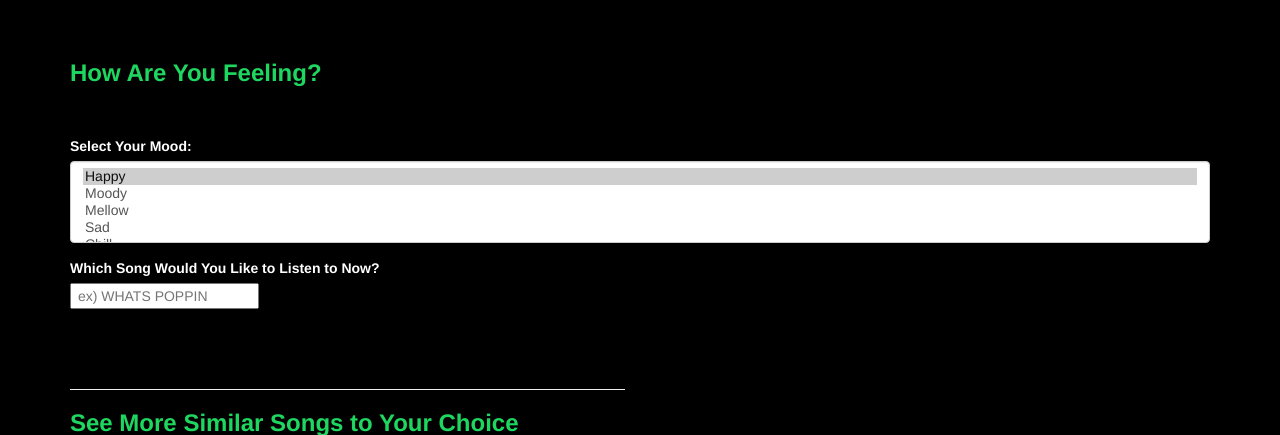
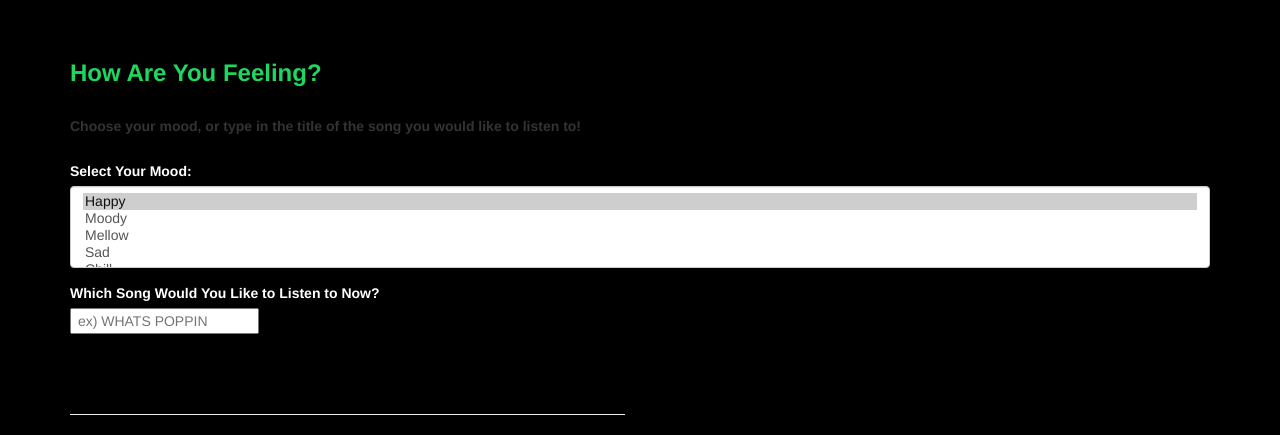
Before and after one commit to ringwang0312/final_project_ring, a Flask app: page / in a window 1280 px wide. Shown: the part 52-487 px from the top of the page. Run offline with Flask 2, Linux system fonts and the light colour scheme; some libraries are stand-ins or nearby versions.

Commit message:
adding subheader

```diff
--- a/templates/index.html
+++ b/templates/index.html
@@ -41,6 +41,7 @@
 
             <div class="col-md-12 pad top"> <br>
               <h3>How Are You Feeling?</h3> <br>
+              <label>Choose your mood, or type in the title of the song you would like to listen to!</label>
             </div>
             <br>
             <div class="col-md-12 pad top"> <br>
```
